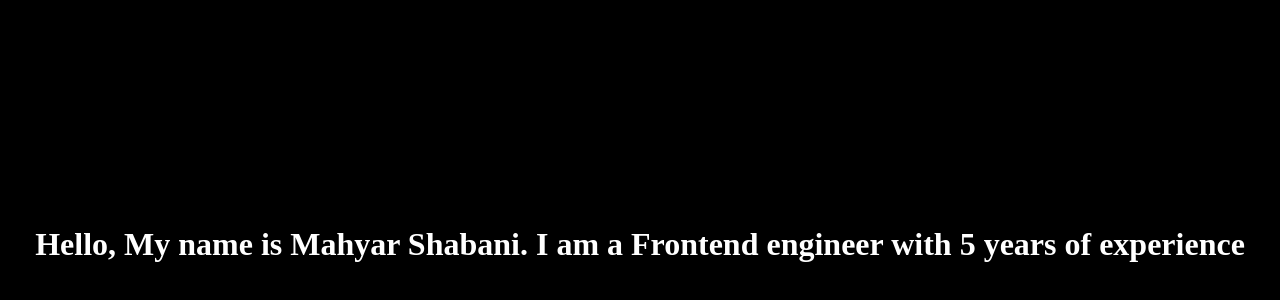
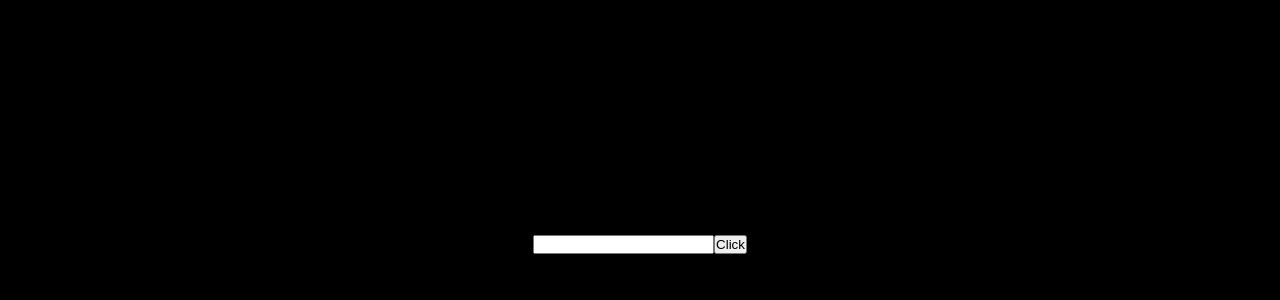
Before and after one commit to mahyarshabani/mahyarshabani, a Next.js app: page / in a window 1280 px wide. Shown: the part 156-456 px from the top of the page. Built offline with nearby package versions, Linux system fonts and the light colour scheme.

Commit message:
lets see

```diff
--- a/next.config.js
+++ b/next.config.js
@@ -1,8 +1,7 @@
 /** @type {import('next').NextConfig} */
 
 const cspHeader = `
-    default-src 'self';
-    frame-ancestors 'https://pol.qa.testifi.io';
+    frame-ancestors https://pol.qa.testifi.io;
 `;
 
 const nextConfig = {
--- a/src/pages/index.tsx
+++ b/src/pages/index.tsx
@@ -1,12 +1,22 @@
 import styles from '@/styles/Home.module.scss'
 import Head from 'next/head';
+import {useRef, useState} from "react";
 
 export default function Home() {
+  const inputRef = useRef<HTMLInputElement>(null);
+  const [iframeSrc, setIframeSrc] = useState<string>("");
+
+  const clicked = () => {
+    setIframeSrc(inputRef.current?.value || "");
+  }
+
   return <div className={styles.wrapper}>
     <Head>
       <title>Mahyar Shabani</title>
       <meta name="robots" content="noindex,nofollow" />
     </Head>
-    <h1>Hello, My name is Mahyar Shabani. I am a Frontend engineer with 5 years of experience</h1>
+    <input ref={inputRef} type="text"/>
+    <button onClick={clicked}>Click</button>
+    {iframeSrc ? <iframe src={iframeSrc} style={{width: "400px", height: "200px"}}></iframe> : null}
   </div>
 }
```
